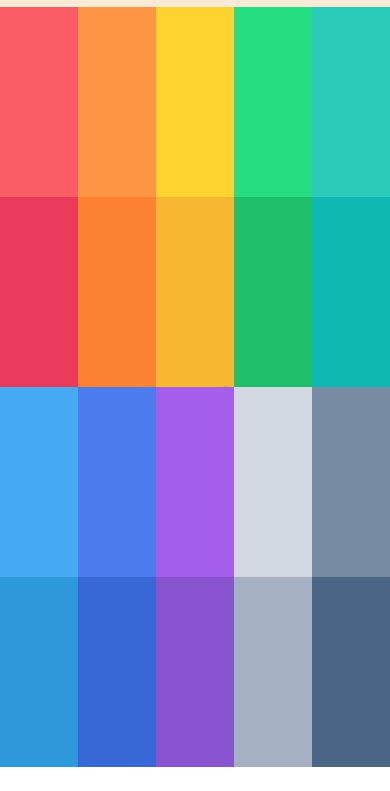
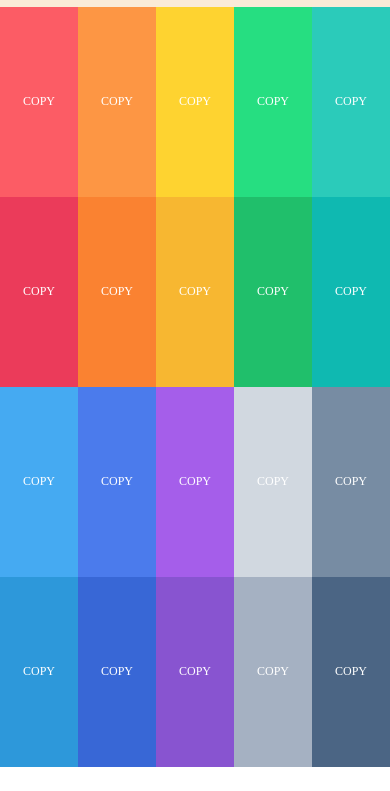
Before and after one commit to HassanAhmedGhori/color-palette, a plain HTML site: page pages/german palette/index.html in a window 390 px wide. Shown: the part 53-844 px from the top of the page. Drawn offline with Linux system fonts and the light colour scheme.

Commit message:
something

```diff
--- a/pages/german palette/style.css
+++ b/pages/german palette/style.css
@@ -138,6 +138,16 @@ button{
     .text{
         display: none;
     }
+    .but{
+    width: auto;
+    text-align: center;
+    height: auto;
+    padding: 10px;
+    text-transform: uppercase;
+    border: 2px solid transparent;
+    font-size: 1em;
+    color: white;
+}
 }
 @media screen and (max-width: 400px) {
     button{
@@ -148,4 +158,14 @@ button{
     font-size: 0.75em;
     border: none;
 }
+.but{
+    width: auto;
+    text-align: center;
+    height: auto;
+    padding: 5px;
+    text-transform: uppercase;
+    border: 2px solid transparent;
+    font-size: 0.75em;
+    color: white;
 }
+}
--- a/pages/indian palette/style.css
+++ b/pages/indian palette/style.css
@@ -141,6 +141,16 @@ button{
     .text{
         display: none;
     }
+    .but{
+    width: auto;
+    text-align: center;
+    height: auto;
+    padding: 10px;
+    text-transform: uppercase;
+    border: 2px solid transparent;
+    font-size: 1em;
+    color: white;
+}
 }
 @media screen and (max-width: 400px) {
     button{
@@ -151,4 +161,14 @@ button{
     font-size: 0.75em;
     border: none;
 }
+.but{
+    width: auto;
+    text-align: center;
+    height: auto;
+    padding: 5px;
+    text-transform: uppercase;
+    border: 2px solid transparent;
+    font-size: 0.75em;
+    color: white;
 }
+}
--- a/pages/russian palette/style.css
+++ b/pages/russian palette/style.css
@@ -138,6 +138,16 @@ button{
     .text{
         display: none;
     }
+    .but{
+    width: auto;
+    text-align: center;
+    height: auto;
+    padding: 10px;
+    text-transform: uppercase;
+    border: 2px solid transparent;
+    font-size: 1em;
+    color: white;
+}
 }
 @media screen and (max-width: 400px) {
     button{
@@ -148,4 +158,14 @@ button{
     font-size: 0.75em;
     border: none;
 }
+.but{
+    width: auto;
+    text-align: center;
+    height: auto;
+    padding: 5px;
+    text-transform: uppercase;
+    border: 2px solid transparent;
+    font-size: 0.75em;
+    color: white;
 }
+}
```
